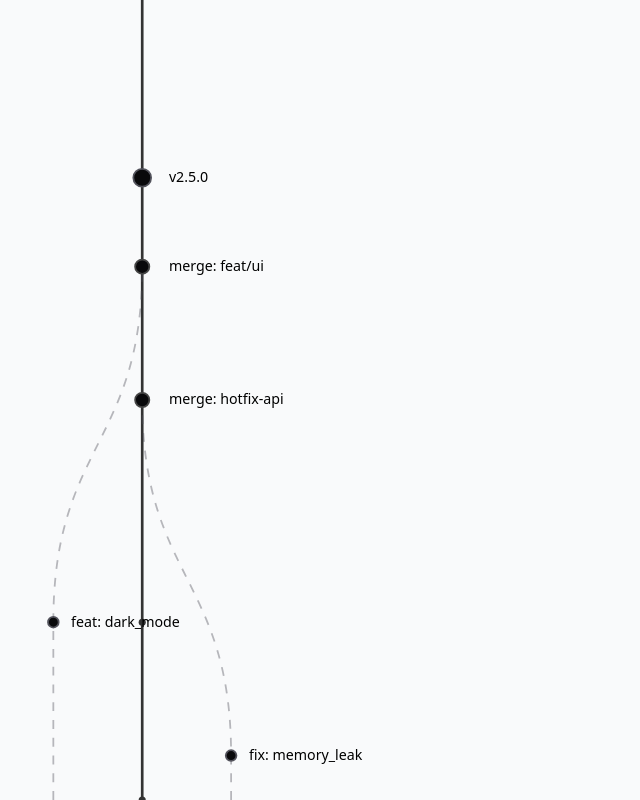
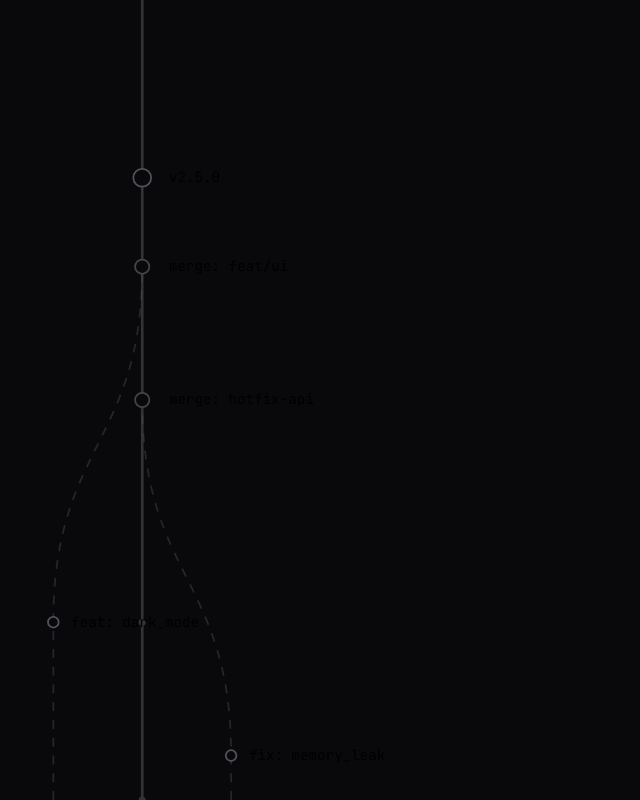
Before and after one commit to Madcamp25W-Week4-BGM-Lab/vscode-extension, a React (Vite) app in the folder subtext-profile/: page / in a window 1280 px wide. Shown: the top 800 px of the page, without its empty margins (0-640 px from the left). Built offline with nearby package versions, Linux system fonts and the light colour scheme.

Commit message:
updated font to jetbrains mono

```diff
--- a/subtext-profile/src/constants.js
+++ b/subtext-profile/src/constants.js
@@ -1,5 +1,3 @@
-// src/constants.js
-
 export const COLORS = {
   bg: "bg-[#09090b]",
   window: "bg-[#0c0c0e]",
--- a/subtext-profile/src/index.css
+++ b/subtext-profile/src/index.css
@@ -1,7 +1,19 @@
+/* 1. Import the font correctly */
+@import url('https://fonts.googleapis.com/css2?family=JetBrains+Mono:wght@400;700;800&display=swap');
+
 @tailwind base;
 @tailwind components;
 @tailwind utilities;
 
+/* 2. Apply it to the body */
 body {
-  background-color: #f9fafb;
+  background-color: #09090b;
+  font-family: 'JetBrains Mono', monospace;
 }
+
+/* 3. IMPORTANT: Override Tailwind's default 'font-mono' to use this font */
+@layer utilities {
+  .font-mono {
+    font-family: 'JetBrains Mono', monospace !important;
+  }
+}
```
